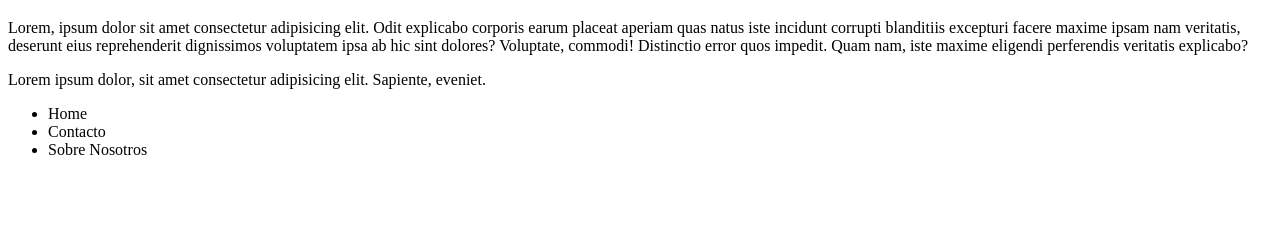
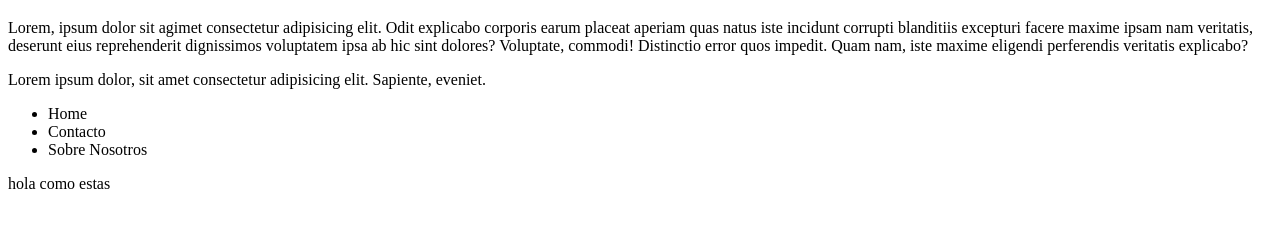
Before and after one commit to Guillermo-Seri/clase4-vercel, a plain HTML site: page index.html in a window 1280 px wide. Shown: the part 61-288 px from the top of the page. Drawn offline with Linux system fonts and the light colour scheme.

Commit message:
added new text

```diff
--- a/index.html
+++ b/index.html
@@ -10,7 +10,7 @@
 
 <body>
     <h1>My main title!</h1>
-    <p>Lorem, ipsum dolor sit amet consectetur adipisicing elit. Odit explicabo corporis earum placeat aperiam quas natus iste incidunt corrupti blanditiis excepturi facere maxime ipsam nam veritatis, deserunt eius reprehenderit dignissimos voluptatem ipsa ab hic sint dolores? Voluptate, commodi! Distinctio error quos impedit. Quam nam, iste maxime eligendi perferendis veritatis explicabo?</p>
+    <p>Lorem, ipsum dolor sit agimet consectetur adipisicing elit. Odit explicabo corporis earum placeat aperiam quas natus iste incidunt corrupti blanditiis excepturi facere maxime ipsam nam veritatis, deserunt eius reprehenderit dignissimos voluptatem ipsa ab hic sint dolores? Voluptate, commodi! Distinctio error quos impedit. Quam nam, iste maxime eligendi perferendis veritatis explicabo?</p>
 
     <p> Lorem ipsum dolor, sit amet consectetur adipisicing elit. Sapiente, eveniet.</p>
 
@@ -21,6 +21,6 @@
         <li>Sobre Nosotros</li>
     </ul>
 </div>
-
+<p>hola como estas</p>
 </body>
 </html>
```
